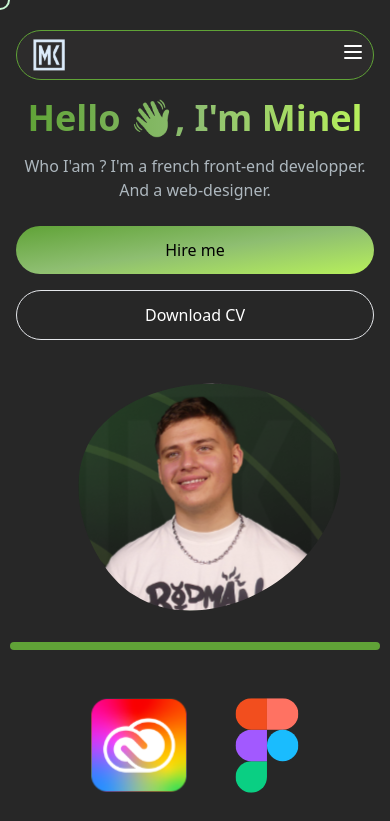
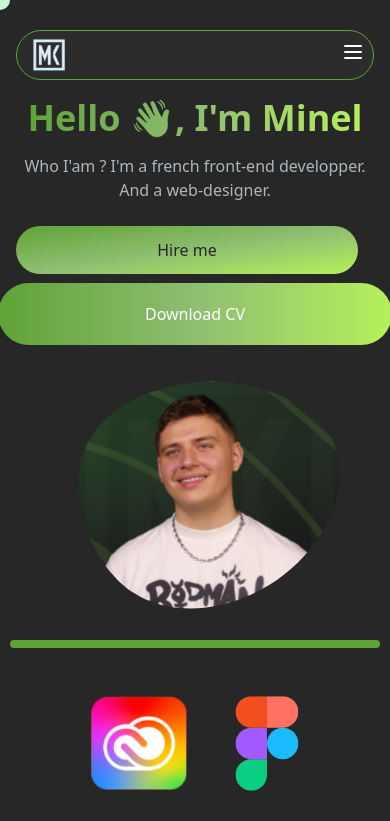
Before and after one commit to Kujundzic-Minel/Portfolio-VueJS, a Vue app: page / in a window 390 px wide. Shown: the top 821 px of the page. Built offline with nearby package versions, Linux system fonts and the light colour scheme; no server answers; the database is empty.

Commit message:
modification bouton download cv

```diff
--- a/src/assets/css/main.css
+++ b/src/assets/css/main.css
@@ -12,12 +12,16 @@ body {
   height: 20px; /* Taille réduite pour l'exemple */
   border-radius: 50%;
   border: 2px solid rgb(200, 247, 211);
+  background-color: rgb(200, 247, 211);
   transform: translate(-50%, -50%);
   pointer-events: none; /* Assurez-vous que le curseur ne gêne pas les clics */
   z-index: 999;
+  filter: invert;
 }
 
-html, button, a {
+html,
+button,
+a {
   cursor: none; /* Désactivez le curseur par défaut */
 }
 
@@ -86,6 +90,37 @@ html, button, a {
 }
 
 /* STYLE POUR LE HERO */
+
+.boutondownload {
+  position: relative;
+}
+
+.boutondownload:before {
+  content: '';
+  position: absolute;
+  z-index: -1;
+  top: -15%;
+  left: -5%;
+  width: 110%;
+  height: 130%;
+  background-image: linear-gradient(to right, #60A337, #8ebe71, #B7F05B);
+  transition: all 0.3s;
+  border-radius: 9999px;
+}
+
+.boutondownload:before:hover {
+  content: '';
+  position: absolute;
+  z-index: -1;
+  top: -15%;
+  left: -5%;
+  width: 110%;
+  height: 130%;
+  background-color: #fffff;
+  transition: all 0.3s;
+  border-radius: 9999px;
+}
+
 .animate-slide-left {
   animation: slide-right 1s ease-in-out forwards;
 }
--- a/src/components/Hero.vue
+++ b/src/components/Hero.vue
@@ -17,14 +17,14 @@
       </p>
       <div class="flex flex-col md:flex-row justify-center md:justify-start">
         <button
-          class="px-6 py-3 rounded-full mr-4 mb-4 md:mb-0 bg-gradient-to-br from-[#60A337] via-[#8ebe71] to-[#B7F05B] hover:bg-slate-200 text-black w-full md:w-fit"
+          class="px-6 py-3 rounded-full mr-4 mb-4 md:mb-0 bg-gradient-to-br from-[#60A337] via-[#8ebe71] to-[#B7F05B] text-[#272727] md:w-fit hover:font-bold transition-all "
         >
           Hire me
         </button>
         <button
-          class="px-6 py-3 rounded-full bg-transparent hover:bg-slate-800 text-white border w-full md:w-fit"
+          class="px-6 py-3 rounded-full bg-transparent boutondownload bg-[#272727] text-white w-full md:w-fit hover:font-bold transition-all"
         >
-          <a href="../../public/extra/Minel_KUJUNDZIC.pdf" download>Download CV</a>
+          <a href="../../public/extra/Minel_KUJUNDZIC.pdf"  download>Download CV</a>
         </button>
       </div>
     </div>
```
